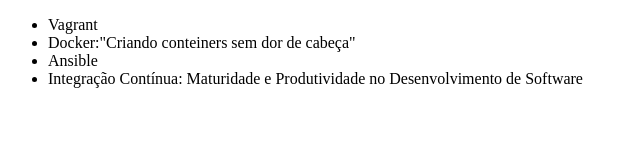
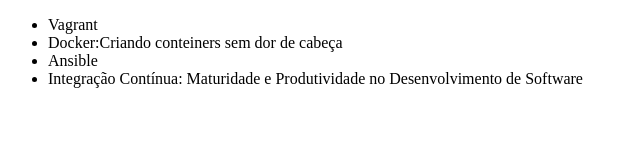
Before and after one commit to marcosinsan/alura-git, a plain HTML site: page index.html in a window 1280 px wide. Shown: the full height of the page, 0-640 px from the left. Drawn offline with Linux system fonts and the light colour scheme.

Commit message:
Alterando curso

```diff
--- a/index.html
+++ b/index.html
@@ -7,7 +7,7 @@
 <body>
 	<ul>
 		<li>Vagrant</li>
-		<li>Docker:"Criando conteiners sem dor de cabeça"</li>
+		<li>Docker:Criando conteiners sem dor de cabeça</li>
 		<li>Ansible</li>
 		<li>Integração Contínua: Maturidade e Produtividade no Desenvolvimento de Software</li>
 	</ul>
```
